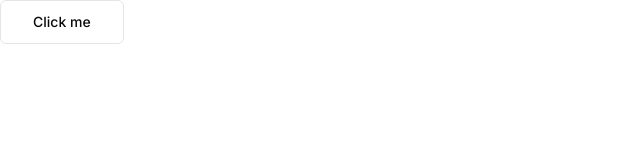
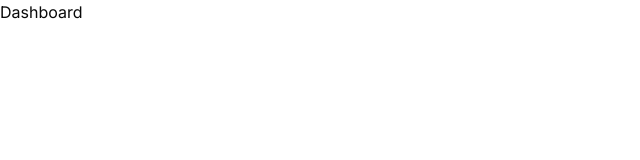
Before and after one commit to zntb/nextjs-twitch-clone, a Next.js app: page / in a window 1280 px wide. Shown: the top 160 px of the page, without its empty margins (0-640 px from the left). Built offline with nearby package versions, Linux system fonts and the light colour scheme.

Commit message:
Add Authentication

```diff
--- /dev/null
+++ b/app/(auth)/layout.tsx
@@ -0,0 +1,7 @@
+const AuthLayout = ({ children }: { children: React.ReactNode }) => {
+  return (
+    <div className="h-full flex items-center justify-center">{children}</div>
+  );
+};
+
+export default AuthLayout;
--- /dev/null
+++ b/app/(auth)/sign-in/[[...sign-in]]/page.tsx
@@ -0,0 +1,5 @@
+import { SignIn } from '@clerk/nextjs';
+
+export default function Page() {
+  return <SignIn />;
+}
--- /dev/null
+++ b/app/(auth)/sign-up/[[...sign-up]]/page.tsx
@@ -0,0 +1,5 @@
+import { SignUp } from '@clerk/nextjs';
+
+export default function Page() {
+  return <SignUp />;
+}
--- a/app/globals.css
+++ b/app/globals.css
@@ -1,6 +1,12 @@
 @tailwind base;
 @tailwind components;
 @tailwind utilities;
+
+html,
+body,
+:root {
+  height: 100%;
+}
 
 @layer base {
   :root {
--- a/app/layout.tsx
+++ b/app/layout.tsx
@@ -1,12 +1,13 @@
-import type { Metadata } from "next";
-import { Inter } from "next/font/google";
-import "./globals.css";
+import { ClerkProvider } from '@clerk/nextjs';
+import type { Metadata } from 'next';
+import { Inter } from 'next/font/google';
+import './globals.css';
 
-const inter = Inter({ subsets: ["latin"] });
+const inter = Inter({ subsets: ['latin'] });
 
 export const metadata: Metadata = {
-  title: "Create Next App",
-  description: "Generated by create next app",
+  title: 'Create Next App',
+  description: 'Generated by create next app',
 };
 
 export default function RootLayout({
@@ -15,8 +16,10 @@ export default function RootLayout({
   children: React.ReactNode;
 }>) {
   return (
-    <html lang="en">
-      <body className={inter.className}>{children}</body>
-    </html>
+    <ClerkProvider>
+      <html lang="en" suppressHydrationWarning>
+        <body className={inter.className}>{children}</body>
+      </html>
+    </ClerkProvider>
   );
 }
--- a/app/page.tsx
+++ b/app/page.tsx
@@ -1,9 +1,10 @@
-import { Button } from '@/components/ui/button';
+import { UserButton } from '@clerk/nextjs';
 
 export default function Home() {
   return (
-    <Button variant="outline" size="lg">
-      Click me
-    </Button>
+    <div className="flex flex-col gap-y-4">
+      <h1>Dashboard</h1>
+      <UserButton afterSignOutUrl="/" />
+    </div>
   );
 }
--- a/package.json
+++ b/package.json
@@ -9,6 +9,7 @@
     "lint": "next lint"
   },
   "dependencies": {
+    "@clerk/nextjs": "^4.29.9",
     "@radix-ui/react-slot": "^1.0.2",
     "class-variance-authority": "^0.7.0",
     "clsx": "^2.1.0",
```
Also changed, not shown: middleware.ts (added, +18 -0 lines), 1 other file (tests, documents, lock files or other folders).
